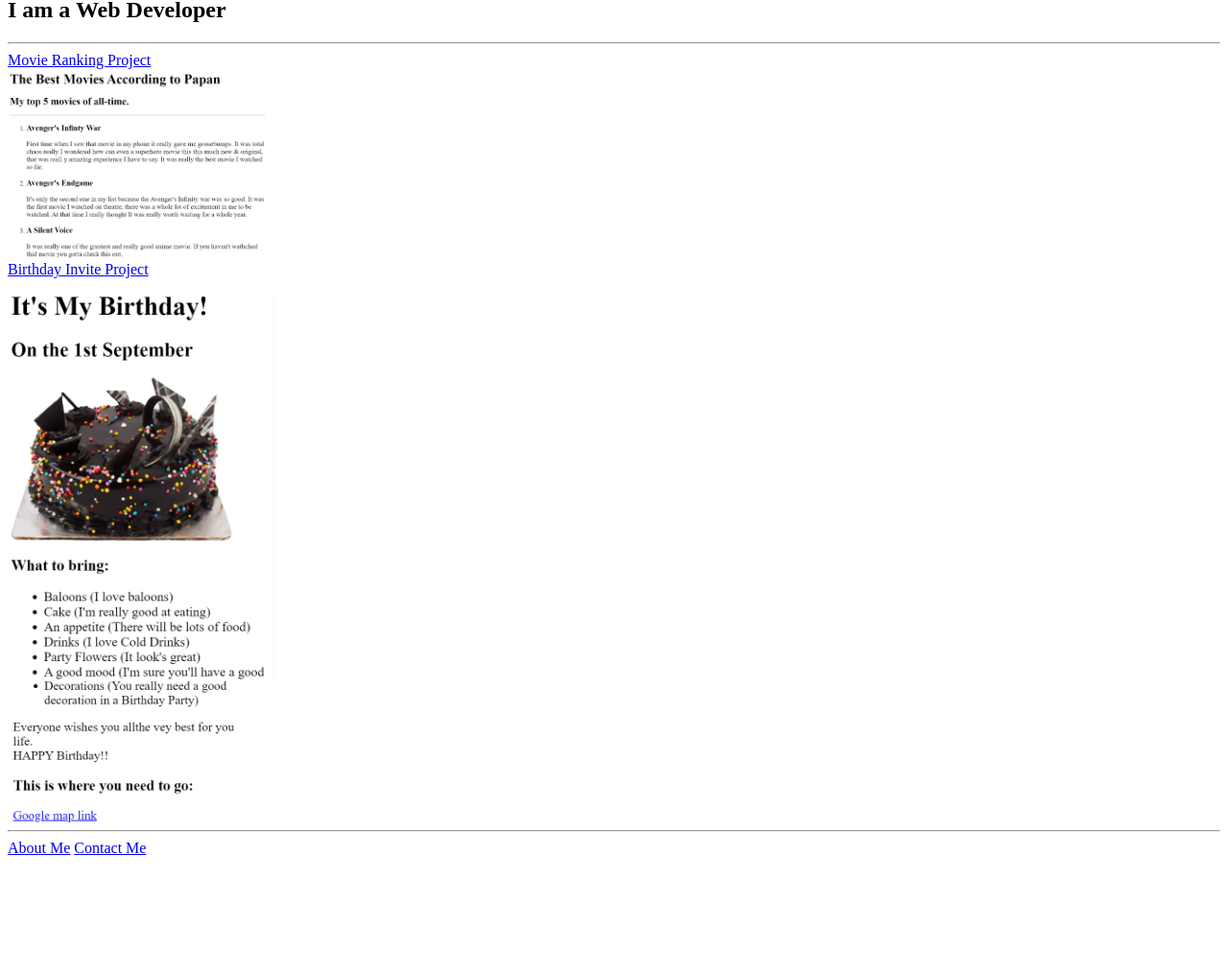
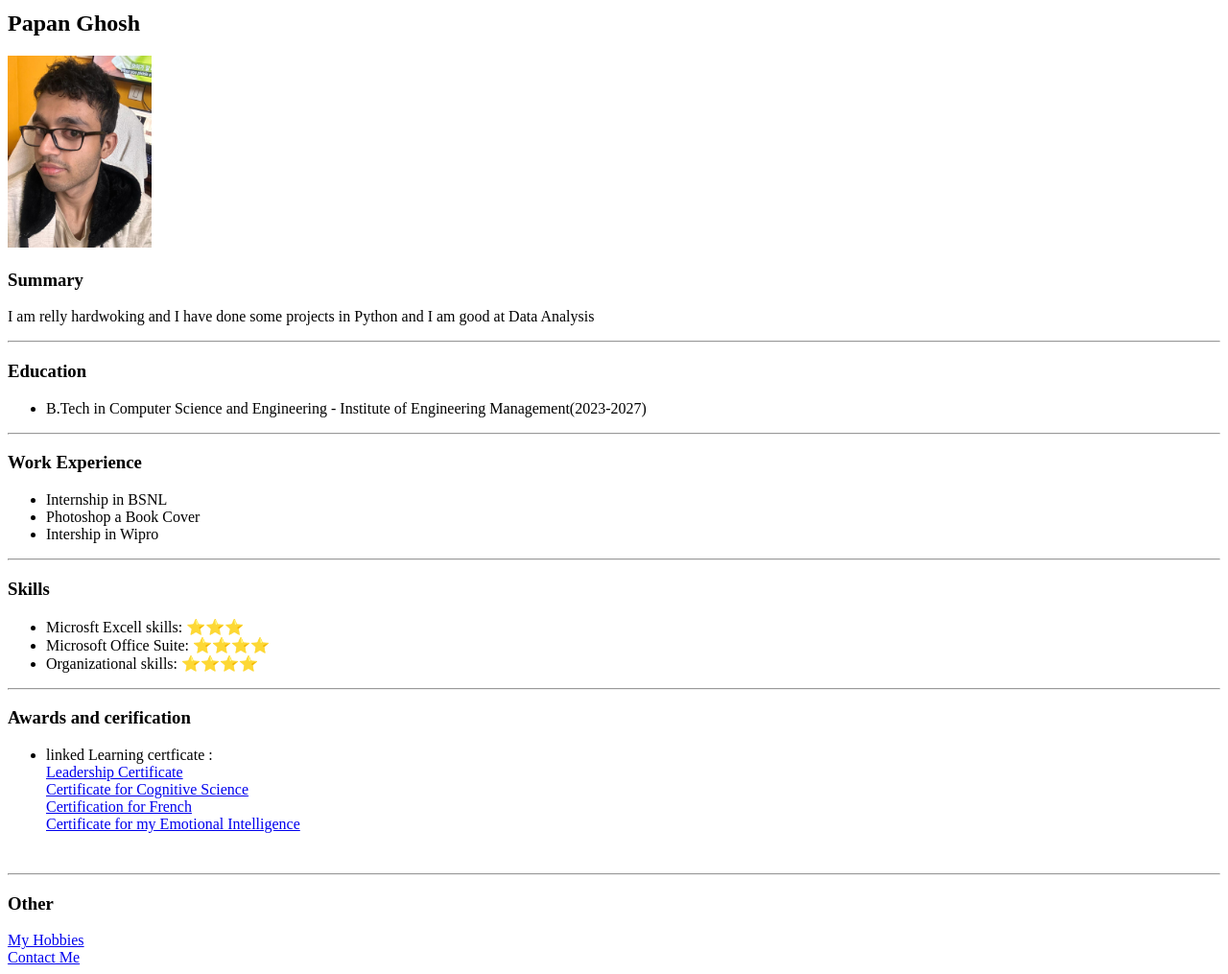
Before and after one commit to Lawliet2004/html-portfolio, a plain HTML site: page index.html in a window 1280 px wide. Shown: the part 69-1084 px from the top of the page at 96% size. Before the commit the page ends 970 px from the top, so only its background shows below. Drawn offline with Linux system fonts and the light colour scheme.

Commit message:
Add files via upload

```diff
--- a/index.html
+++ b/index.html
@@ -1,42 +1,47 @@
-<!-- TODO 1: Create the HTML Boilerplate -->
-<DOCTYPE html>
+<!DOCTYPE html>
 <html lang="en">
     <head>
-        <head>
         <meta charset="UTF-8">
-            <title>Papan Ghosh's Portfolio</title>
+        <title>My Resume</title>
     </head>
     <body>
-            <h1>Papan Ghosh's Portfolio</h1>
-            <h2>I am a Web Developer</h2>
+        <h1>My Resume</h1>
+        <h2>Papan Ghosh</h2>
+        <img src="./PAPAN.jpg" height ="200" alt="image of Papan Ghosh">
+        <h3>Summary</h3>
+        <p>I am relly hardwoking and I have done some projects in Python and I am good at Data Analysis</p>
         <hr>
-            <a href="./public/movie-ranking.html">Movie Ranking Project</a>
-            <br>
-            <img src="image.png" height="200" alt=""><br>
-            <a href="./public/birthday-invite.html">Birthday Invite Project</a>
-            <br>
+        <h3>Education</h3>
+        <p><ul><li>
+            B.Tech in Computer Science and Engineering - Institute of Engineering Management(2023-2027)
+        </li></ul></p>
+        <hr>
+        <h3>Work Experience</h3>
+        <p><ul>
+            <li>Internship in BSNL</li>
+            <li>Photoshop a Book Cover</li>
+            <li>Intership in Wipro</li>
+        </ul></p>
+        <hr>
+        <h3>Skills</h3>
+        <p><ul><li>Microsft Excell skills: ⭐️⭐️⭐️</li>
+            <li>Microsoft Office Suite: ⭐️⭐️⭐️⭐️</li>
+            <li>Organizational skills: ⭐️⭐️⭐️⭐️</li></ul></p>
+        <hr>
+        <h3>Awards and cerification</h3>
+        <p><ul><li>
+            linked Learning certficate : <br>
+            <a href="./CertificateOfCompletion_Leading and Motivating People with Different Personalities.pdf">Leadership Certificate</a><br>
+            <a href="./CertificateOfCompletion_Five Learning Lessons from Cognitive Science.pdf">Certificate for Cognitive Science</a><br>
+            <a href="./CertificateOfCompletion_Essential French in Two Hours with Paul Noble.pdf">Certification for French</a><br>
+            <a href="./CertificateOfCompletion_Developing Your Emotional Intelligence.pdf">Certificate for my Emotional Intelligence</a>
 
-            <br>
-            <img src="image copy.png" height="400" alt="">
-            <br>
-            <img src="image copy2.png" height="149" alt="">
+        </li></ul></p><br>
         <hr>
-            <a href="./public/about.html">About Me</a>
-            <a href="./public/contact.html">Contact Me</a>
+        <h3>Other</h3>
+        <a href="./myHobbies.html">My Hobbies</a><br>
+        <a href="./contact.html"> Contact Me</a>
 
 
     </body>
 </html>
-<!-- TODO 2: Add Your previous projects' HTML into the public folder -->
-
-<!-- TODO 3: Take screenshots of your project previews and add the images to the images folder -->
-
-<!-- TODO 4: Add titles/subtitles etc. -->
-
-<!-- TODO 5: Add a link to the project pages -->
-
-<!-- TODO 6: Add images to show the project previews
-HINT for TODO 6: You can use the height attribute set to 200 to make the image smaller:
-https://developer.mozilla.org/en-US/docs/Web/HTML/Element/img#attr-height -->
-
-<!-- TODO 7: Add the Contact Me and About Me page links -->
```
Also changed, not shown: contact.html (added, +16 -0 lines), myHobbies.html (added, +17 -0 lines), PAPAN.jpg (added), 4 other files. Lines whose indentation alone changed are shown as unchanged.
